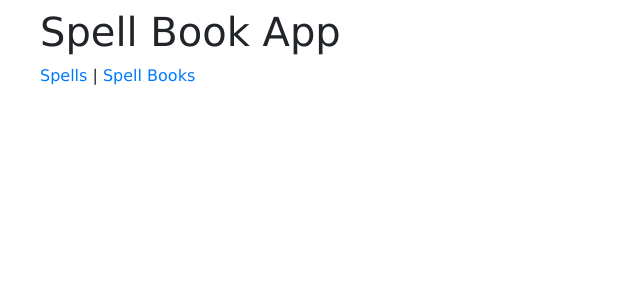
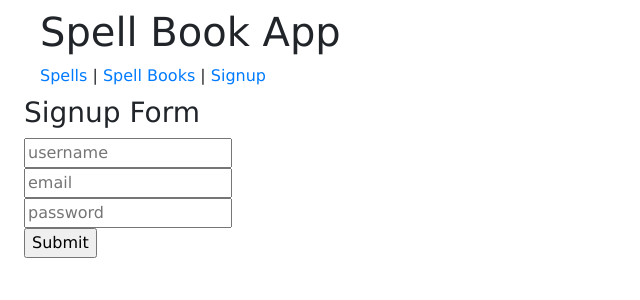
Before and after one commit to BeccaN/spell-book-frontend, a React (Create React App) app: page /signup in a window 1280 px wide. Shown: the top 300 px of the page, without its empty margins (0-640 px from the left). Built offline with nearby package versions, Linux system fonts and the light colour scheme; no server answers.

Commit message:
created Sign up component

```diff
--- a/src/App.js
+++ b/src/App.js
@@ -5,6 +5,7 @@ import { Route } from 'react-router-dom';
 import Navbar from './components/Navbar'
 import SpellsContainer from './containers/SpellsContainer'
 import SpellBooksContainer from './containers/SpellBooksContainer'
+import Signup from './components/Signup'
 
 function App() {
 
@@ -12,6 +13,7 @@ function App() {
     <div className="mx-4">
       <Navbar />
       <Route exact path="/" component={SpellsContainer} />
+      <Route exact path="/signup" component={Signup} />
       <SpellBooksContainer />
     </div>
   )
--- /dev/null
+++ b/src/actions/signupUser.js
@@ -0,0 +1,15 @@
+export const signupUser = (data) => {
+  return (dispatch)  => {
+    const apiUrl = 'http://localhost:8000/api/v1/users'
+    fetch (apiUrl, {
+      headers: {
+        'Content-Type': 'application/json',
+        'Accept': 'application/json'
+      },
+      method: 'POST',
+      body: JSON.stringify(data)
+    })
+      .then((resp) => resp.json())
+      .then(console.log)
+  }
+}
--- a/src/components/Navbar.js
+++ b/src/components/Navbar.js
@@ -7,7 +7,8 @@ export default function Navbar() {
       <nav>
         <h1>Spell Book App</h1>
         <NavLink to="/" exact>Spells</NavLink>{" | "}
-        <NavLink to="/spellbooks" exact>Spell Books</NavLink>
+        <NavLink to="/spellbooks" exact>Spell Books</NavLink>{" | "}
+        <NavLink to="/signup" exact>Signup</NavLink>
       </nav>
     </div>
   )
--- /dev/null
+++ b/src/components/Signup.js
@@ -0,0 +1,36 @@
+import React, { Component } from 'react'
+import { connect } from 'react-redux'
+import {signupUser} from '../actions/signupUser'
+
+class Signup extends Component {
+  state = {
+    username: "",
+    email: "",
+    password: ""
+  }
+
+  changeHandler = (e) => {
+    this.setState({[e.target.name]: e.target.value})
+  }
+
+  submitHandler = (e) => {
+    e.preventDefault()
+    this.props.signupUser(this.state)
+  }
+
+  render() {
+    return (
+      <div>
+        <h3>Signup Form</h3>
+        <form onSubmit={this.submitHandler}>
+          <input type="text" name="username" placeholder="username" value={this.state.username} onChange={this.changeHandler} /><br />
+          <input type="text" name="email" placeholder="email" value={this.state.email} onChange={this.changeHandler} /><br />
+          <input type="password" name="password" placeholder="password" value={this.state.password} onChange={this.changeHandler} /><br />
+          <input type="submit" />
+        </form>
+      </div>
+    )
+  }
+}
+
+export default connect(null, {signupUser})(Signup)
```
